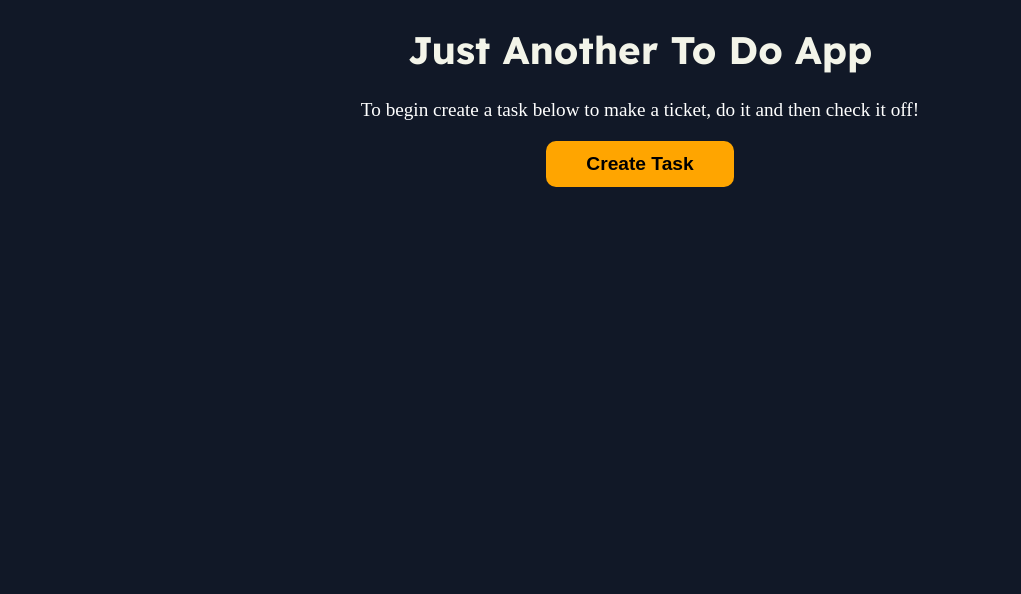
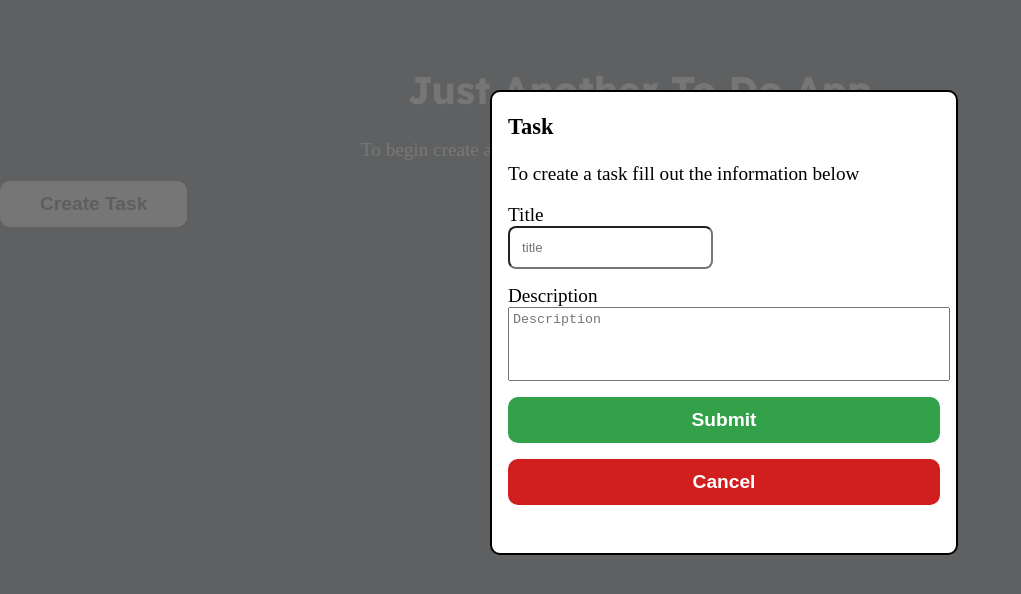
Before and after one commit to WesloTheWeb/to-do-app, a React (Create React App) app: page / in a window 1280 px wide. Shown: the top 594 px of the page, without its empty margins (0-1021 px from the left). Built offline with nearby package versions, Linux system fonts and the light colour scheme.

Commit message:
dynamically set buttons

```diff
--- a/src/App.scss
+++ b/src/App.scss
@@ -1,9 +1,10 @@
-@import '../variables.scss';
+@import './variables.scss';
 
 body {
   background-color: $backgroundColor;
   color: #fff;
   font-size: 1.2rem;
+  margin: 0;
 }
 
 .middle {
--- a/src/App.tsx
+++ b/src/App.tsx
@@ -1,13 +1,18 @@
 import React from 'react';
 import './App.scss';
-import Button from './components/Button/Button';
 import Header from './components/Header/Header';
+import Modal from './components/Modal/Modal';
+import Overlay from './components/Overlay/Overlay';
 
 function App() {
   return (
+    <>
+      <Overlay />
+      <Modal />
     <div className="App">
       <Header />
     </div>
+    </>
   );
 }
 
--- a/src/components/Button/Button.module.scss
+++ b/src/components/Button/Button.module.scss
@@ -1,9 +1,8 @@
 .genButton {
     display: block;
-    background-color: orange;
+    // background-color: orange;
     border-radius: 10px;
     border: none;
-    margin: 0 auto;
     padding: .75rem 2.5rem;
     font-size: 1.2rem;
     font-weight: bold;
@@ -11,6 +10,20 @@
     &:hover {
         cursor: pointer;
         color: #181818;
-        background-color: darkorange;
+        // background-color: darkorange;
     }
 }
+
+.formTypeBtn {
+    background-color: rgb(51, 161, 73);
+    color: #FFF;
+    width: 100%;
+    margin: 1rem 0;
+}
+
+.formTypeCancelBtn {
+    background-color: rgb(209, 30, 30);
+    color: #FFF;
+    width: 100%;
+    margin: 1rem 0;
+}
--- a/src/components/Button/Button.tsx
+++ b/src/components/Button/Button.tsx
@@ -1,11 +1,25 @@
 import React from 'react';
 import classes from './Button.module.scss';
 
-const { genButton } = classes;
+const { genButton, formTypeBtn, formTypeCancelBtn } = classes;
 
-const Button = ({ title }: { title: string }) => {
+const Button = ({ title, type }: { title: string, type?: any }) => {
+
+    const determinType = (btnType: string) => {
+        switch (btnType) {
+            case 'formType':
+                return formTypeBtn;
+
+            case 'cancel':
+                return formTypeCancelBtn;
+
+            default:
+                return genButton;
+        };
+    };
+
     return (
-        <button className={genButton}>{title}</button>
+        <button className={`${genButton} ${determinType(type)}`}>{title}</button>
     );
 };
 
--- a/src/components/Header/Header.module.scss
+++ b/src/components/Header/Header.module.scss
@@ -1,4 +1,6 @@
 header {
+    padding-top: 2.5rem;
+
     h1 {
         color: #F3F4E9;
         font-family: 'Readex Pro', sans-serif;
--- /dev/null
+++ b/src/components/Modal/Modal.module.scss
@@ -0,0 +1,46 @@
+@import '../../variables.scss';
+
+.modalContainer {
+    background-color: #FFF;
+    color: #000;
+    position: absolute;
+    width: 432px;
+    padding: 0 1rem 2rem;
+    left: 50%;
+    top: 30%;
+    margin-left: -150px;
+    margin-top: -150px;
+    z-index: 3;
+    border: 2px solid #000;
+    border-radius: 10px;
+
+    label {
+        display: block;
+        margin-top: 1rem;
+    }
+
+    svg {
+        cursor: pointer;
+        width: 2rem;
+    }
+
+    textarea {
+        display: block;
+        resize: none;
+        padding: 0.25rem;
+        width: 100%;
+        height: 4rem;
+    }
+
+    input,
+    select {
+        display: block;
+        padding: .75rem;
+        border-radius: 8px;
+    }
+
+    .modalHeader {
+        margin-top: 1rem;
+        display: flex;
+    }
+}
--- /dev/null
+++ b/src/components/Modal/Modal.tsx
@@ -0,0 +1,34 @@
+import React from 'react';
+import Button from '../Button/Button';
+import classes from './Modal.module.scss';
+
+const { modalContainer } = classes;
+
+const Modal = ({ }) => {
+    return (
+        <form
+            className={modalContainer}
+        >
+            <h3>Task</h3>
+            <p>To create a task fill out the information below</p>
+            <label>Title</label>
+            <input
+                placeholder='title'
+            />
+            <label>Description</label>
+            <textarea
+                placeholder='Description'
+            />
+            <Button
+                type='formType'
+                title="Submit"
+            />
+            <Button
+                type='cancel'
+                title="Cancel"
+            />
+        </form>
+    );
+};
+
+export default Modal;
--- /dev/null
+++ b/src/components/Overlay/Overlay.module.scss
@@ -0,0 +1,10 @@
+@import '../../variables.scss';
+
+.backdrop {
+    position: fixed;
+    height: 100%;
+    width: 100%;
+    z-index: 2;
+    background-color: $backdropColor;
+    opacity: .9;
+}
--- /dev/null
+++ b/src/components/Overlay/Overlay.tsx
@@ -0,0 +1,14 @@
+import React from 'react';
+import classes from './Overlay.module.scss';
+
+const { backdrop } = classes;
+
+const Overlay = ({ }) => {
+    return (
+        <div
+            className={backdrop}
+        />
+    );
+};
+
+export default Overlay;
--- /dev/null
+++ b/src/variables.scss
@@ -0,0 +1,4 @@
+$backgroundColor: #111827;
+
+// Modal & Overlay
+$backdropColor: #696969;
--- a/variables.scss
+++ /dev/null
@@ -1 +0,0 @@
-$backgroundColor: #111827;
```
